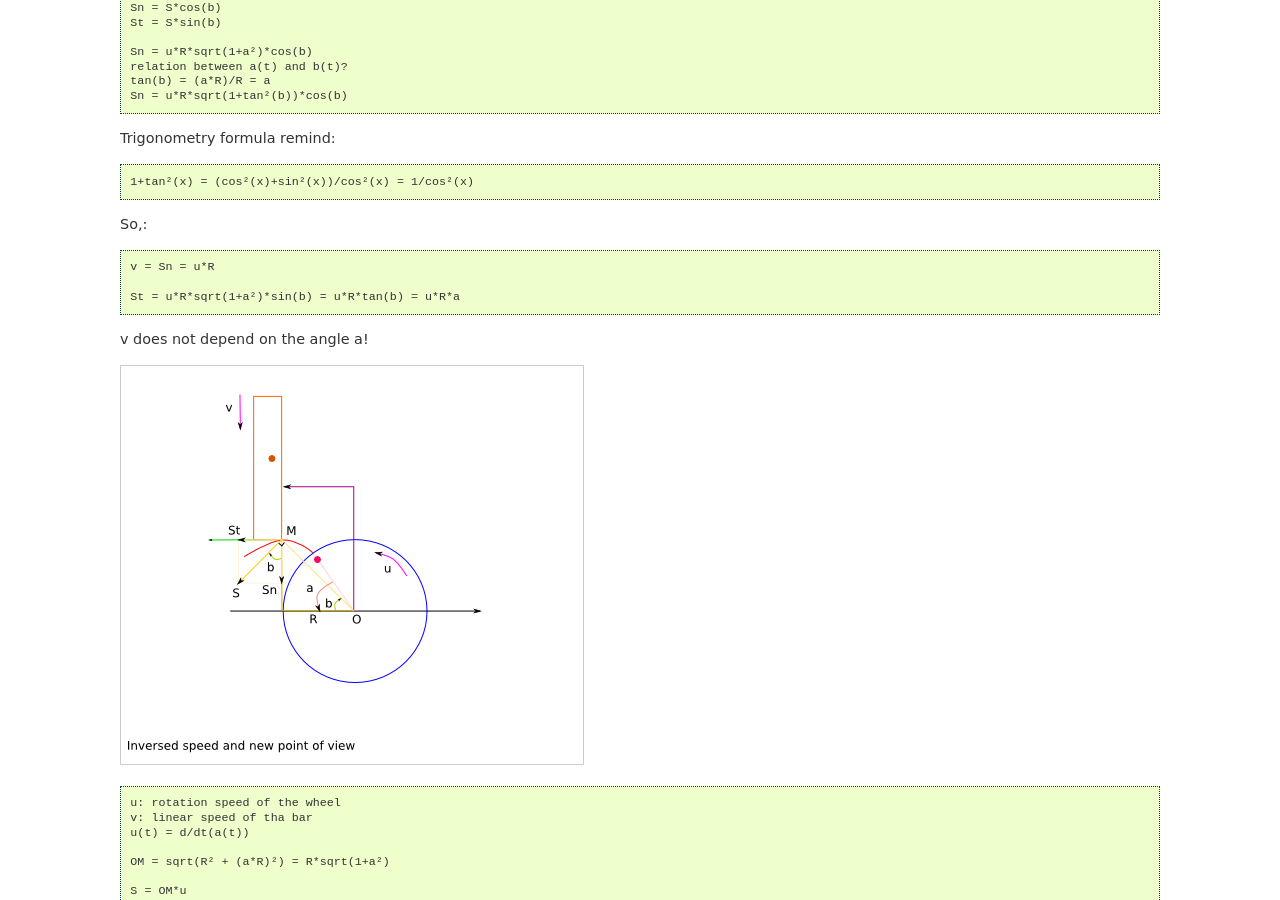
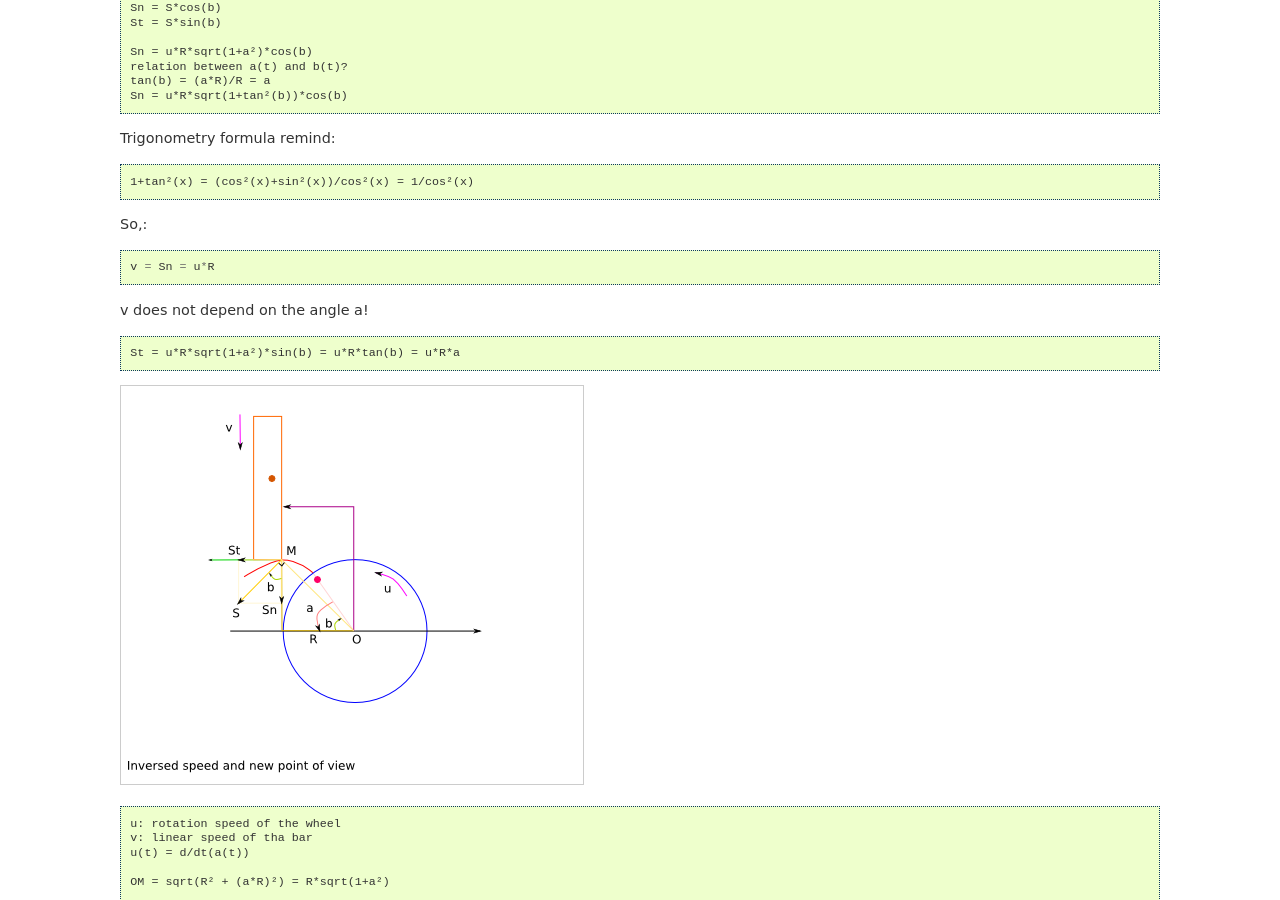
Before and after one commit to charlyoleg/Cnc25D, a Sphinx documentation site: the page built from docs/gear_profile_theory.rst, in a window 1280 px wide and 900 px high, scrolled down 4054 px. Built offline with Sphinx 7.4.7, drawn with Linux system fonts in a browser that asks for light colours; formulas are drawn with MathJax 3; some of the changed text lies outside the part shown.

```diff
--- a/docs/gear_profile_theory.rst
+++ b/docs/gear_profile_theory.rst
@@ -126,9 +126,12 @@ So,::
 
   v = Sn = u*R
 
+v does not depend on the angle a!
+
+::
+
   St = u*R*sqrt(1+a²)*sin(b) = u*R*tan(b) = u*R*a
 
-v does not depend on the angle a!
 
 .. image:: images/gear_theory_inversed_speed_and_new_point_of_view.png
 
```
Also changed, not shown: other parts of docs/gear_profile_theory.rst (+1 -1 lines), docs/gear_profile_theory.svg.
